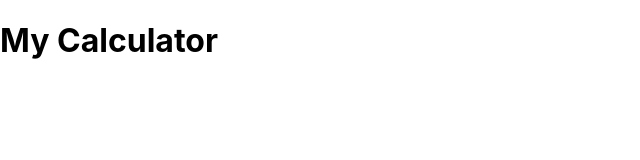
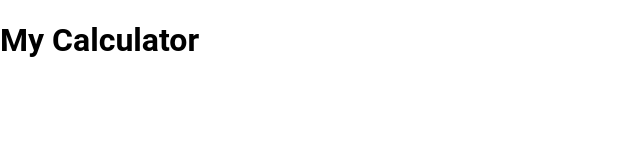
Before and after one commit to emmanuelkamala/mycalculator, a React (Create React App) app: page / in a window 1280 px wide. Shown: the top 160 px of the page, without its empty margins (0-640 px from the left). Built offline with nearby package versions, Linux system fonts and the light colour scheme.

Commit message:
Correct stylelint file errors

```diff
--- a/src/index.css
+++ b/src/index.css
@@ -1,13 +1,10 @@
 body {
   margin: 0;
-  font-family: -apple-system, BlinkMacSystemFont, 'Segoe UI', 'Roboto', 'Oxygen',
-    'Ubuntu', 'Cantarell', 'Fira Sans', 'Droid Sans', 'Helvetica Neue',
-    sans-serif;
+  font-family: 'Roboto', sans-serif;
   -webkit-font-smoothing: antialiased;
   -moz-osx-font-smoothing: grayscale;
 }
 
 code {
-  font-family: source-code-pro, Menlo, Monaco, Consolas, 'Courier New',
-    monospace;
+  font-family: 'Courier New', monospace;
 }
```
